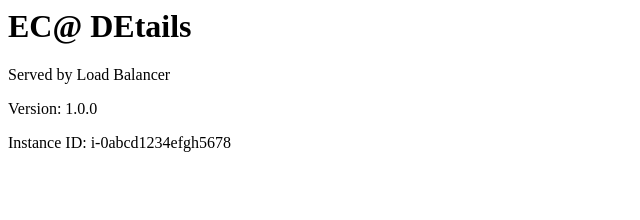
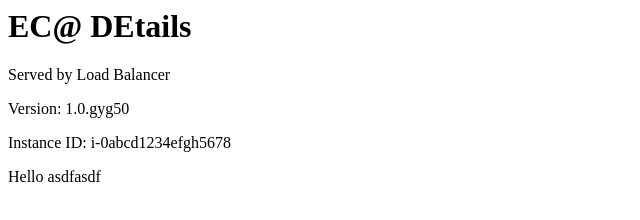
Before and after one commit to Palden371/project, a plain HTML site: page index.html in a window 1280 px wide. Shown: the whole page, without its empty margins (0-640 px from the left). Drawn offline with Linux system fonts and the light colour scheme.

Commit message:
NEW COMMIT

```diff
--- a/index.html
+++ b/index.html
@@ -1,4 +1,5 @@
 <h1>EC@ DEtails</h1>
 <p> Served by Load Balancer<p>
-<p> Version: 1.0.0 </p>
+<p> Version: 1.0.gyg50 </p>
 <p> Instance ID: i-0abcd1234efgh5678 </p>
+<p>Hello asdfasdf</p>
```
